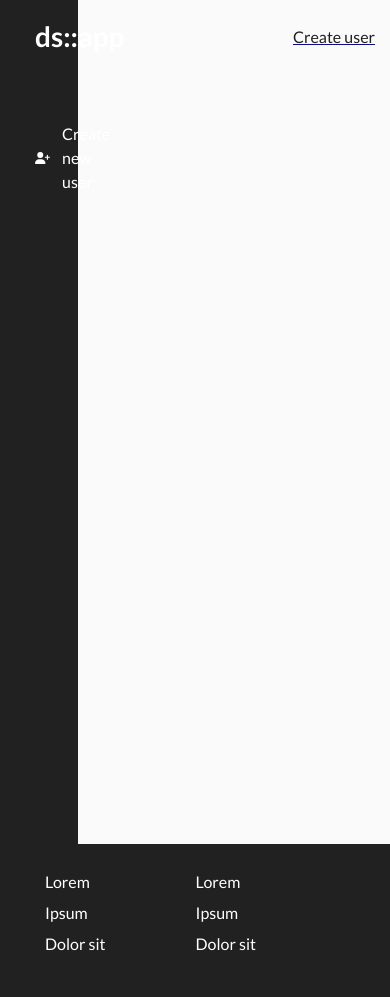
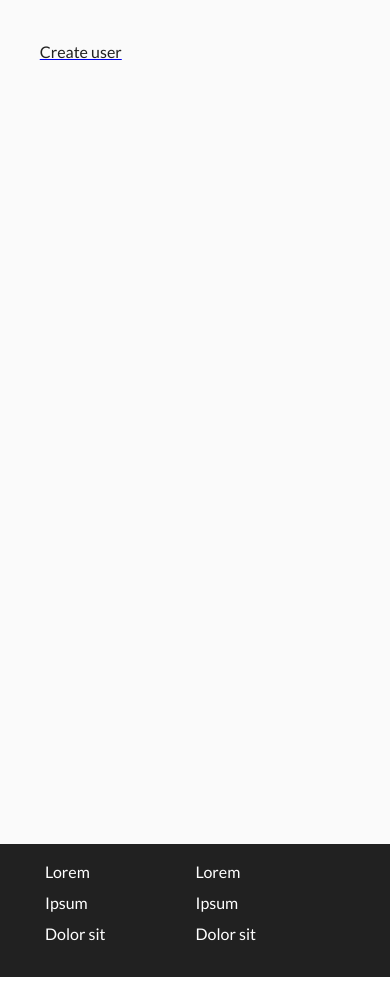
Before and after one commit to MaciejOstojski4/DS-app, a React (Create React App) app: page / in a window 390 px wide. Built offline with nearby package versions, Linux system fonts and the light colour scheme.

Commit message:
Add media queries

```diff
--- a/public/css/footer.css
+++ b/public/css/footer.css
@@ -1,6 +1,6 @@
 .footer {
   background-color: #212121;
-  padding: 30px 0;
+  padding: 30px 0 30px 250px;
   font-family: 'Lato';
 }
 
@@ -21,3 +21,9 @@
   margin: 0 0 15px 0;
   cursor: pointer;
 }
+
+@media (max-width: 1024px) {
+  .footer {
+    padding: 20px 0
+  }
+}
--- a/src/i18n/en/users.json
+++ b/src/i18n/en/users.json
@@ -15,5 +15,7 @@
   "Personal details": "Personal details",
   "Contact details": "Contact details",
   "File is too big": "File is too big",
-  "File extension is wrong": "File extension is wrong"
+  "File extension is wrong": "File extension is wrong",
+  "User avatar": "User avatar",
+  "User avatar preview": "User avatar preview"
 }
--- a/src/layouts/main/header/header-item/styles.ts
+++ b/src/layouts/main/header/header-item/styles.ts
@@ -1,9 +1,14 @@
 import { Typography } from '@mui/material';
 import { styled } from '@mui/system';
 import { Link } from 'react-router-dom';
+import { SMALL_DEVICES } from '../../../../theme/responsive-breakpoints';
 
 export const HeaderItem = styled('li')({
   margin: '0 0 0 15px',
+
+  [`@media (max-width: ${SMALL_DEVICES})`]: {
+    margin: '0 15px 0 0',
+  }
 });
 
 export const HeaderLink = styled(Link)(({ theme: { palette } }) => ({
--- a/src/layouts/main/header/styles.ts
+++ b/src/layouts/main/header/styles.ts
@@ -1,13 +1,22 @@
 import { styled } from '@mui/system';
+import { SMALL_DEVICES } from '../../../theme/responsive-breakpoints';
 
 export const Header = styled('div')<{ isUserCreated: boolean }>(({ isUserCreated }) => ({
   display: 'flex',
   justifyContent: isUserCreated ? 'space-between' : 'flex-end',
   padding: '25px 15px 15px 30px',
   width: '100%',
+
+  [`@media (max-width: ${SMALL_DEVICES})`]: {
+    flexDirection: 'column',
+  }
 }
 ));
 
 export const HeaderNav = styled('ul')({
   display: 'flex',
+
+  [`@media (max-width: ${SMALL_DEVICES})`]: {
+    margin: '15px 0',
+  }
 });
--- a/src/layouts/main/main.tsx
+++ b/src/layouts/main/main.tsx
@@ -8,8 +8,8 @@ interface IProps {
 
 export const MainLayout = ({ children }: IProps) => (
   <S.Background>
+    <S.Navigation><Navigation /></S.Navigation>
     <S.Container>
-      <S.Navigation><Navigation /></S.Navigation>
       <S.Body>
         <S.Header><Header /></S.Header>
         <S.Main>{children}</S.Main>
--- a/src/layouts/main/navigation/item/styles.ts
+++ b/src/layouts/main/navigation/item/styles.ts
@@ -1,6 +1,7 @@
 import { Typography } from '@mui/material';
 import { styled } from '@mui/system';
 import { Link } from 'react-router-dom';
+import { LARGE_DEVICES } from '../../../../theme/responsive-breakpoints';
 
 interface IActivableProps {
   isActive: boolean;
@@ -17,10 +18,21 @@ export const ItemLink = styled(Link)<IActivableProps>(({ theme: { palette }, isA
     color: isActive ? palette.cyan[900] : palette.white,
     fontSize: '12px',
     margin: '0 12px 0 0',
-  }
+  },
+
+  [`@media (max-width: ${LARGE_DEVICES})`]: {
+    '& > svg': {
+      margin: '0',
+    }
+  },
 }));
 
 export const Label = styled(Typography)<IActivableProps>(({ theme: { palette }, isActive }) => ({
   color: isActive ? palette.cyan[900] : palette.white,
-  fontWeight: '500'
+  fontWeight: '500',
+
+  [`@media (max-width: ${LARGE_DEVICES})`]: {
+    fontSize: '12px',
+    padding: '0 0 0 5px',
+  },
 }));
--- a/src/layouts/main/styles.ts
+++ b/src/layouts/main/styles.ts
@@ -1,26 +1,40 @@
 import { styled } from '@mui/system';
+import { LARGE_DEVICES, MEDIUM_DEVICES, SMALL_DEVICES } from '../../theme/responsive-breakpoints';
 
 export const Background = styled('div')(({ theme: { palette } }) => ({
   backgroundColor: palette.grey[100],
   minHeight: '100vh',
+  display: 'flex',
+  fontFamily: 'Lato',
 }));
 
 export const Container = styled('div')({
-  maxWidth: '1200px',
-  margin: '0 auto',
   display: 'flex',
-  fontFamily: 'Lato'
+  flex: 1,
 });
 
 export const Header = styled('header')({
   height: '66px',
   width: '100%',
+
+  [`@media (max-width: ${SMALL_DEVICES})`]: {
+    height: '90px'
+  }
 });
 
 export const Body = styled('div')({
+  margin: '0 auto',
+  width: '1100px',
   display: 'flex',
   flexDirection: 'column',
-  width: '80%',
+
+  [`@media (max-width: ${LARGE_DEVICES})`]: {
+    width: '900px',
+  },
+
+  [`@media (max-width: ${MEDIUM_DEVICES})`]: {
+    width: '95vw'
+  }
 });
 
 export const Main = styled('main')({
@@ -28,5 +42,9 @@ export const Main = styled('main')({
 });
 
 export const Navigation = styled('nav')({
-  width: '20%',
+  width: '250px',
+
+  [`@media (max-width: ${MEDIUM_DEVICES})`]: {
+    display: 'none',
+  }
 });
--- a/src/pages/users/create/form-group/form-group-avatar.tsx
+++ b/src/pages/users/create/form-group/form-group-avatar.tsx
@@ -1,5 +1,6 @@
 import { faUser } from '@fortawesome/free-solid-svg-icons';
 import { FontAwesomeIcon } from '@fortawesome/react-fontawesome';
+import { useTranslation } from 'react-i18next';
 
 import { ValidationError } from '../../../../utils/validation/types';
 import * as S from './styles';
@@ -21,6 +22,7 @@ export const FormGroupAvatar = ({
   errors,
   onChange
 }: Props) => {
+  const { t } = useTranslation('users');
 
   const findError = (fieldName: string): string | undefined => errors.find(err => err.path === fieldName)?.message;
 
@@ -28,7 +30,7 @@ export const FormGroupAvatar = ({
     <S.FormGroup>
       <S.FormGroupLabel>{label}</S.FormGroupLabel>
       <S.AvatarFieldWrapper>
-        {value ? <S.AvatarImage src={value} /> : <FontAwesomeIcon icon={faUser} />}
+        {value ? <S.AvatarImage src={value} alt={t('User avatar preview')} /> : <FontAwesomeIcon icon={faUser} />}
         <S.AvatarTextField
           name={name}
           type="file"
--- a/src/pages/users/create/styles.ts
+++ b/src/pages/users/create/styles.ts
@@ -1,9 +1,11 @@
 import { styled } from '@mui/system';
+import { SMALL_DEVICES } from '../../../theme/responsive-breakpoints';
 
 export const Form = styled('form')({
   display: 'flex',
   flexDirection: 'column',
   width: '100%',
+  margin: '0 0 30px 0',
 });
 
 export const FormRow = styled('div')({
@@ -11,6 +13,10 @@ export const FormRow = styled('div')({
   justifyContent: 'space-between',
   width: '100%',
   padding: '0 30px',
+
+  [`@media (max-width: ${SMALL_DEVICES})`]: {
+    flexDirection: 'column',
+  }
 });
 
 export const FormColumn = styled('div')({
--- a/src/pages/users/show/avatar/avatar.tsx
+++ b/src/pages/users/show/avatar/avatar.tsx
@@ -1,14 +1,16 @@
+import { useTranslation } from 'react-i18next';
 import { useSelector } from 'react-redux';
 
 import { selectUser } from '../../redux/selectors';
 import * as S from './styles';
 
 export const Avatar = () => {
+  const { t } = useTranslation('users');
   const user = useSelector(selectUser);
 
   if (!user) return <></>;
 
   return (
-    <S.AvatarImage src={user.avatar} />
+    <S.AvatarImage src={user.avatar} alt={t('User avatar')} />
   );
 };
--- a/src/pages/users/show/avatar/styles.ts
+++ b/src/pages/users/show/avatar/styles.ts
@@ -6,4 +6,5 @@ export const AvatarImage = styled('img')({
   objectFit: 'cover',
   borderRadius: '6px',
   margin: '0 0 30px 0',
+  contentVisibility: 'auto'
 });
--- /dev/null
+++ b/src/theme/responsive-breakpoints.ts
@@ -0,0 +1,4 @@
+
+export const SMALL_DEVICES = '768px';
+export const MEDIUM_DEVICES = '1024px';
+export const LARGE_DEVICES = '1200px';
```
